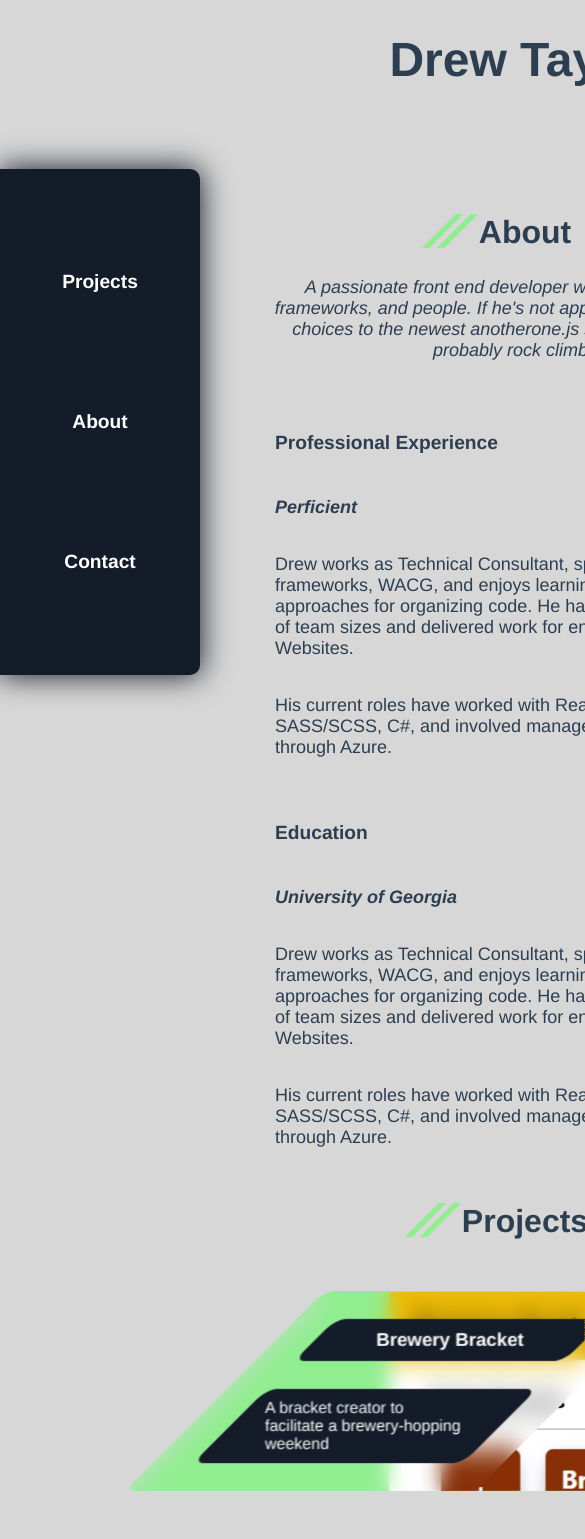
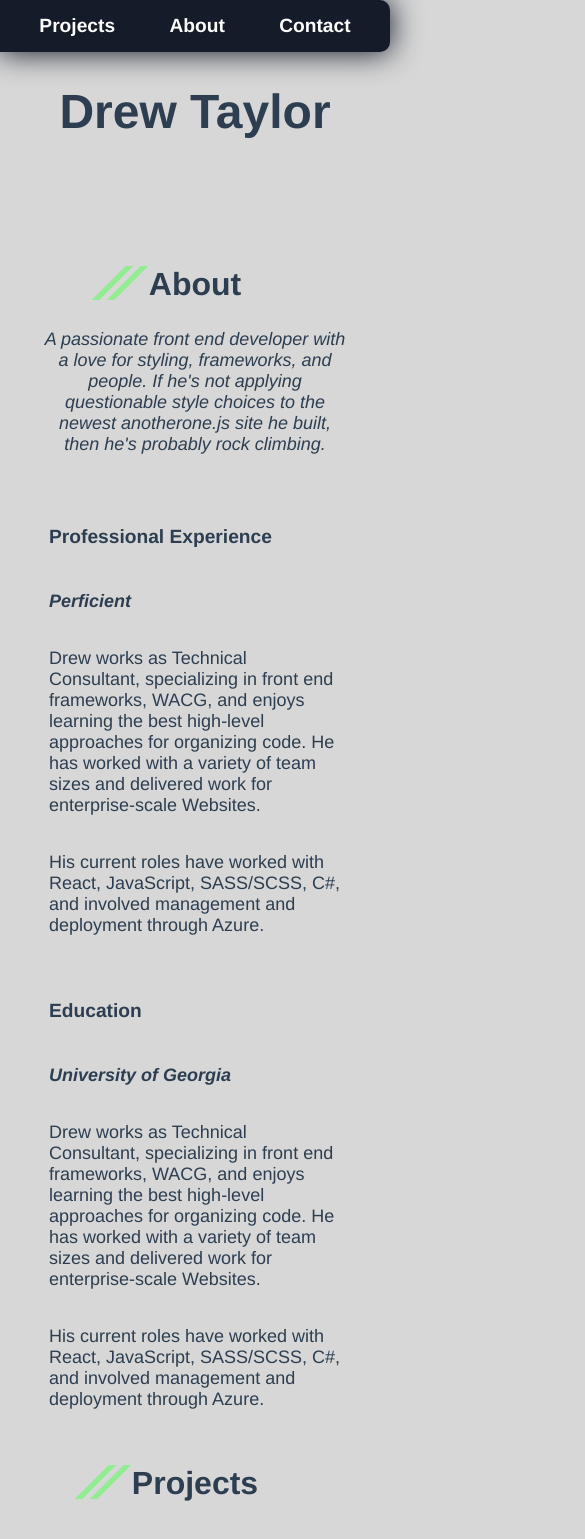
Before and after one commit to The-INTJ/my-portfolio, a Vue app: page / in a window 390 px wide. Shown: the top 1539 px of the page, 585 px wide, since content can reach past the window. Built offline with nearby package versions, Linux system fonts and the light colour scheme.

Commit message:
Mobile hotifx

```diff
--- a/src/App.vue
+++ b/src/App.vue
@@ -87,6 +87,9 @@ h2 {
 .main {
   display: flex;
   flex-direction: row;
+  @media  (max-width: 1000px) {
+    flex-direction: column;
+  }
 }
 .header-container {
   flex-grow: 1;
--- a/src/components/Header.vue
+++ b/src/components/Header.vue
@@ -62,6 +62,9 @@ header {
 .spacer {
   height: 20vh;
   visibility: hidden;
+  @media (max-width: 1000px) {
+    display: none;
+  }
 }
 .header-content {
   display: flex;
@@ -74,5 +77,9 @@ header {
   border-top-right-radius: 10px;
   border-bottom-right-radius: 10px;
   box-shadow: 0 0 30px 1px #141b29;
+  @media (max-width: 1000px) {
+    flex-direction: row;
+    height: 100%;
+  }
 }
 </style>
--- a/src/components/ProjectCard.vue
+++ b/src/components/ProjectCard.vue
@@ -52,6 +52,10 @@ export default {
   * {
     transform: skew(45deg, 0);
   }
+  @media (max-width: 800px) {
+    max-width: 375px;
+    height: 300px;
+  }
 }
 img {
   -webkit-transition: transform 0.5s ease-in-out;
@@ -70,6 +74,11 @@ img {
   position: absolute;
   left: 200px;
   transform: skew(-30deg, 0);
+  @media (max-width: 800px) {
+    left: -100px;
+    top: -70px;
+    width: 140%;
+  }
 }
 .content-container {
   position: absolute;
@@ -80,6 +89,14 @@ img {
   height: -webkit-fill-available;
   z-index: 2;
   right: 40%;
+  @media (max-width: 800px) {
+    right: -10%;
+    bottom: -20%;
+    justify-content: center;
+    * {
+      margin-top: 20px;
+    }
+  }
 }
 .blur-container {
   position: absolute;
@@ -90,6 +107,14 @@ img {
   backdrop-filter: blur(10px);
   z-index: 1;
   transform: skew(0, 0);
+  @media (max-width: 800px) {
+    left: 0;
+    bottom: 10%;
+    height: 50%;
+  }
+}
+@media (max-width: 800px) {
+
 }
 .skew-cont {
   background-color: #141b29;
```
